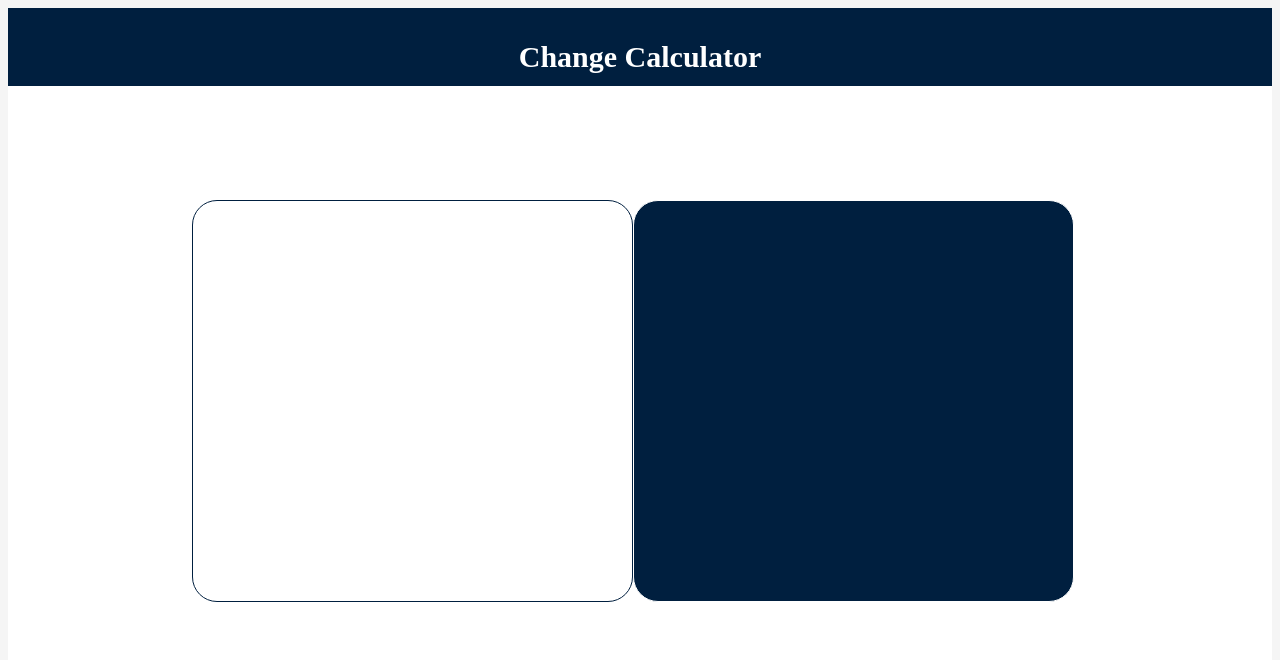
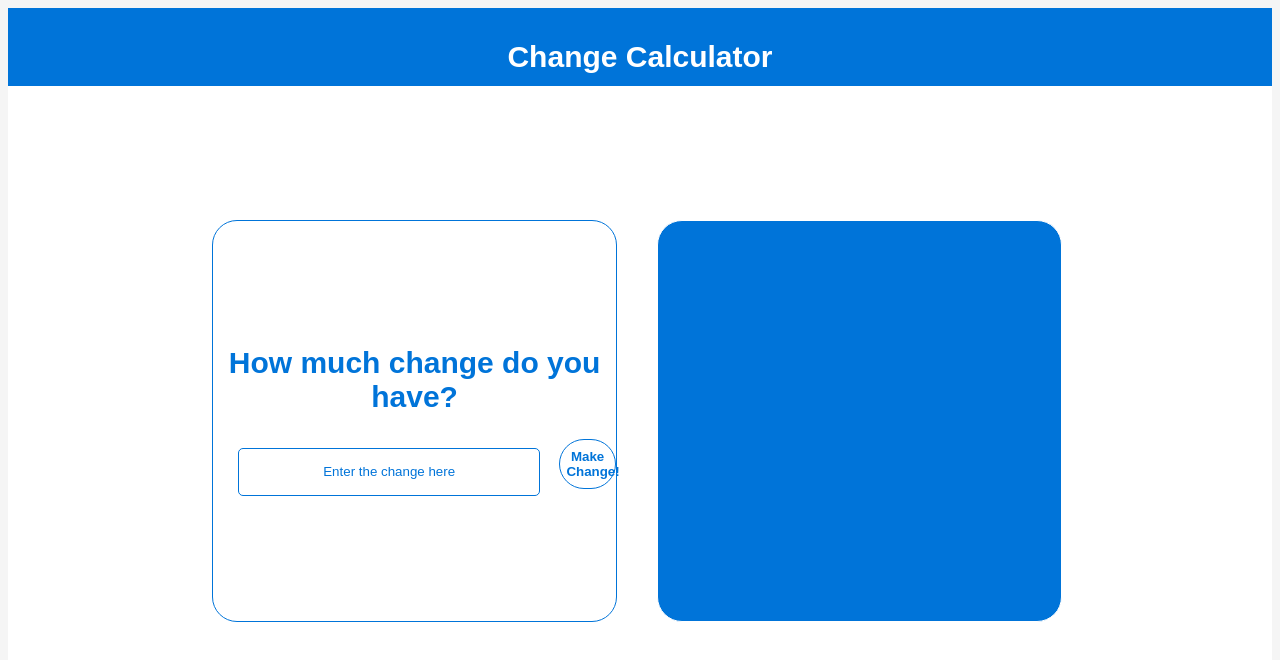
Before and after one commit to RyanJLDoucette/ChangeCalculatorWebApp, a plain HTML site: page index.html in a window 1280 px wide. Drawn offline with Linux system fonts and the light colour scheme.

Commit message:
Did work on the form
Added some stuff to the form, it has no functionality yet

```diff
--- a/index.html
+++ b/index.html
@@ -14,7 +14,13 @@
     </div>
     <div class="site-main">
         <div class="main-content">
-            <div class="main-content__change-form"></div>
+            <div class="main-content__change-form">
+                <h2 class="center">How much change do you have?</h2>
+                <form>
+                    <input type="text" name="change" value="Enter the change here">
+                </form>
+                <button type="submit" form="form" value="Submit">Make Change!</button>
+            </div>
             <div class="main-content__display-change"></div>
         </div>
     </div>
--- a/main.css
+++ b/main.css
@@ -1,10 +1,11 @@
 body {
     background-color: whitesmoke;
+
 }
 
 .header {
     height: 10%;
-    background-color: #001f3f;
+    background-color: #0074D9;
 }
 
 .header__content {
@@ -30,26 +31,64 @@ body {
 }
 
 .main-content__change-form {
-    width: 49%;
+    width: 45%;
     height: 100%;
     float: left;
-    border: 1px solid #001f3f;
+    margin: 20px;
+    border: 1px solid #0074D9;
     border-radius: 25px;
 }
 
 .main-content__display-change {
-    width: 49%;
+    width: 45%;
     height: 100%;
     float:left;
-    background-color: #001f3f;
+    margin: 20px;
+    background-color: #0074D9;
     border: 1px solid white;
     border-radius: 25px;
 }
 
 h1 {
-    font: Arial;
+    font-family: 'Arial';
     color: white;
     font-size: 30px;
+}
+
+h2 {
+    font-family: 'Arial';
+    color: #0074D9;
+    font-size: 30px;
+    margin-top: 125px;
+    margin-bottom: 25px;
+}
+
+form {
+    display: inline;
+}
+
+input {
+    width: 75%;
+    height: 12%;
+    margin-right: 15px;
+    margin-left: 25px;
+    text-align: center;
+    font-family: 'Arial';
+    color: #0074D9;
+    border: 1px solid #0074D9;
+    border-radius: 5px;
+
+}
+
+button {
+    border: 1px solid #0074D9;
+    background-color: white;
+    border-radius: 30px;
+    color: #0074D9;
+    height: 50px;
+    width: 14%;
+    font-family: 'Arial';
+    font-weight: bold;
 }
 
 .center {
```
